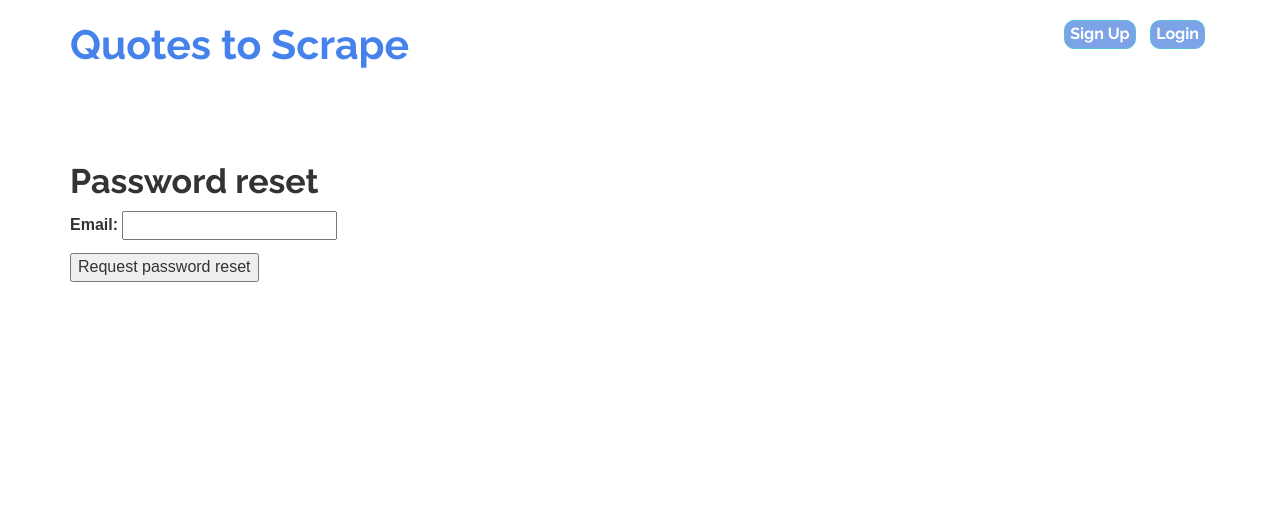
After one commit to RoyBebru/django-quotector, a Django app: page /users/reset-password/ in a window 1280 px wide. The commit adds this page. Shown: the top 522 px of the page. Run offline with Django 4.2, Linux system fonts and the light colour scheme; some libraries are stand-ins or nearby versions.

Commit message:
Add password reset/renew

```diff
--- a/quotector/=notes.txt
+++ b/quotector/=notes.txt
@@ -3,3 +3,8 @@ super:super
 -------------------------
 https://django-debug-toolbar.readthedocs.io/en/latest/installation.html
 -------------------------
+
+
+"EMAIL_BACKEND — backends, який буде використовуватися для надсилання електронної пошти. У цьому випадку використовується backends простого протоколу передачі пошти SMTP: django.core.mail.backends.smtp.EmailBackend;"
+Що таке backend (для надсилання пошти)? Тоді має бути і frontend? Але в "чистому" вигляді fronend'а SMTP, здається, немає (поштова програма включає в себе в додачу і POP3, IMAP, NNTP, тощо). На мою думку, використовувати тезаурус авторів реалізації бібліотеки роботи по протоколу SMTP при навчанні є шляхом для ускладнення розуміння сенсу і варто було б замінити це описом своїми словами.
+Що таке "простий протокол передачі пошти SMTP"? Які ще є протоколи? Врядчи UUCP метод надсилання пошти простіший. MNM не є аж ніяк загальновизнаним. Думаю, SMTP є єдиним загальновизнаним протоколом. Можливо, "простий" означає без надбудов типу SPF, DKIM? Але ці надбудови не є лише такими, що стосуються SMTP. Вони також зачіпають DNS, тощо.
--- a/quotector/quotector/urls.py
+++ b/quotector/quotector/urls.py
@@ -27,7 +27,7 @@ favicon_view = RedirectView.as_view(url='/static/favicon.ico', permanent=True)
 
 urlpatterns = [
     re_path(r'^favicon\.ico$', favicon_view),
-    path("__debug__/", include("debug_toolbar.urls")),
+    # path("__debug__/", include("debug_toolbar.urls")),
 
     path("admin/", admin.site.urls),
     path('', include('quoteapp.urls')),
--- a/quotector/users/forms.py
+++ b/quotector/users/forms.py
@@ -10,6 +10,9 @@ class RegisterForm(UserCreationForm):
     username = forms.CharField(max_length=100,
                                required=True,
                                widget=forms.TextInput())
+    email = forms.CharField(max_length=100,
+                               required=True,
+                               widget=forms.TextInput())
     password1 = forms.CharField(max_length=50,
                                 required=True,
                                 widget=forms.PasswordInput())
@@ -19,7 +22,7 @@ class RegisterForm(UserCreationForm):
 
     class Meta:
         model = User
-        fields = ['username', 'password1', 'password2']
+        fields = ['username', 'email', 'password1', 'password2']
 
 
 class LoginForm(AuthenticationForm):
--- /dev/null
+++ b/quotector/users/templates/users/password_reset.html
@@ -0,0 +1,12 @@
+{% extends "quoteapp/base.html" %}
+
+{% block content %}
+
+<h2>Password reset</h2>
+<form method="post">
+    {% csrf_token %}
+    {{ form.as_p }}
+    <button type="submit">Request password reset</button>
+</form>
+
+{% endblock %}
--- /dev/null
+++ b/quotector/users/templates/users/password_reset_subject.txt
@@ -0,0 +1 @@
+Password Reset
--- a/quotector/users/urls.py
+++ b/quotector/users/urls.py
@@ -1,3 +1,4 @@
+from django.contrib.auth.views import PasswordResetDoneView, PasswordResetConfirmView, PasswordResetCompleteView
 from django.urls import path
 from . import views
 
@@ -8,4 +9,14 @@ urlpatterns = [
     path('login/', views.loginuser, name='login'),
     path('logout/', views.logoutuser, name='logout'),
     path('profile/', views.profile, name='profile'),
+    path('reset-password/', views.ResetPasswordView.as_view(), name='password_reset'),
+    path('reset-password/done/', PasswordResetDoneView.as_view(template_name='users/password_reset_done.html'),
+         name='password_reset_done'),
+    path('reset-password/confirm/<uidb64>/<token>/',
+         PasswordResetConfirmView.as_view(template_name='users/password_reset_confirm.html',
+                                          success_url='/users/reset-password/complete/'),
+         name='password_reset_confirm'),
+    path('reset-password/complete/',
+         PasswordResetCompleteView.as_view(template_name='users/password_reset_complete.html'),
+         name='password_reset_complete'),
 ]
--- a/quotector/users/views.py
+++ b/quotector/users/views.py
@@ -1,10 +1,22 @@
 from django.contrib import messages
 from django.contrib.auth import authenticate, login, logout
 from django.contrib.auth.decorators import login_required
+from django.contrib.auth.views import PasswordResetView
+from django.contrib.messages.views import SuccessMessageMixin
 from django.shortcuts import render, redirect
+from django.urls import reverse_lazy
 
 
 from .forms import RegisterForm, LoginForm, ProfileForm
+
+
+class ResetPasswordView(SuccessMessageMixin, PasswordResetView):
+    template_name = 'users/password_reset.html'
+    email_template_name = 'users/password_reset_email.html'
+    html_email_template_name = 'users/password_reset_email.html'
+    success_url = reverse_lazy('users:password_reset_done')
+    success_message = "An email with instructions to reset your password has been sent to %(email)s."
+    subject_template_name = 'users/password_reset_subject.txt'
 
 
 def signupuser(request):
```
Also changed, not shown: quotector/pyproject.toml (added, +18 -0 lines), quotector/quotector/settings.py (+10 -0 lines), quotector/requirements.txt (added, +45 -0 lines), quotector/users/templates/users/login.html (+10 -1 lines), quotector/users/templates/users/password_reset_complete.html (added, +7 -0 lines), quotector/users/templates/users/password_reset_confirm.html (added, +12 -0 lines), quotector/users/templates/users/password_reset_done.html (added, +8 -0 lines), quotector/users/templates/users/password_reset_email.html (added, +13 -0 lines), quotector/users/templates/users/signup.html (+7 -0 lines), quotector/media/profile_images/goose-soldat.jpg (added), 2 other files.
